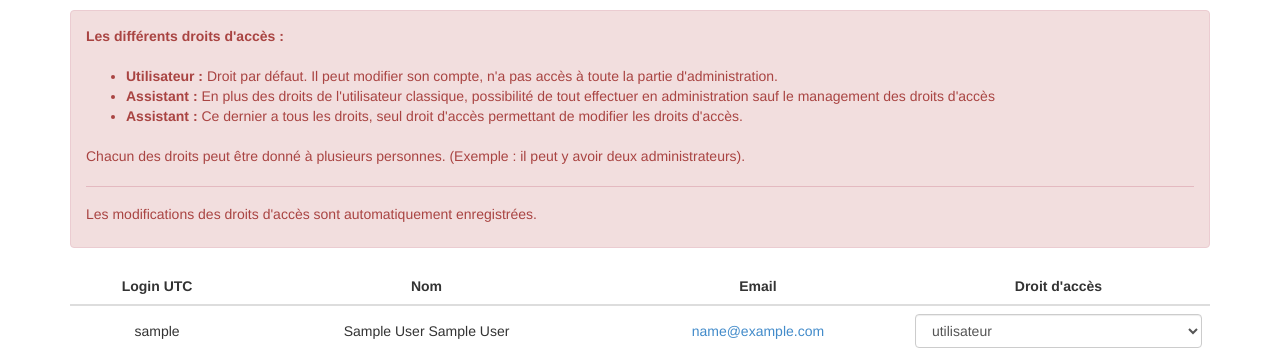
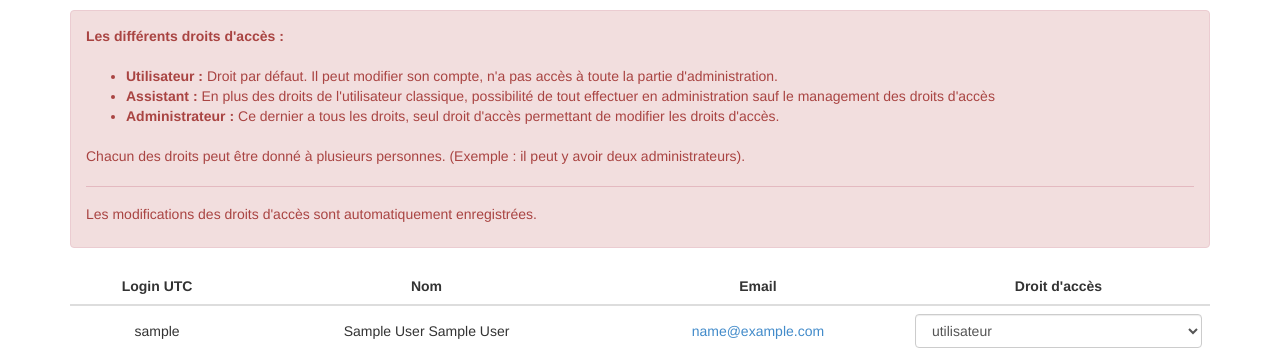
Before and after one commit to DEKHTIARJonathan/TxChoixDesStages, a PHP site: page /admin/userManagement.php in a window 1280 px wide. Shown: the part 200-555 px from the top of the page. Run offline with PHP 8.4, Linux system fonts and the light colour scheme; the visitor is signed in with stand-in values (Sample User, id 1); data that the repository does not hold is empty; a stand-in replaces the project's code that opens the database connection.

Commit message:
user management working 100%

```diff
--- a/admin/userManagement.php
+++ b/admin/userManagement.php
@@ -65,7 +65,7 @@
                     <ul>
                         <li><b>Utilisateur :</b> Droit par défaut. Il peut modifier son compte, n'a pas accès à toute la partie d'administration.</li>
                         <li><b>Assistant :</b> En plus des droits de l'utilisateur classique, possibilité de tout effectuer en administration sauf le management des droits d'accès</li>
-                        <li><b>Assistant :</b> Ce dernier a tous les droits, seul droit d'accès permettant de  modifier les droits d'accès.</li>
+                        <li><b>Administrateur :</b> Ce dernier a tous les droits, seul droit d'accès permettant de  modifier les droits d'accès.</li>
                     </ul>
                     <br>
                     Chacun des droits peut être donné à plusieurs personnes. (Exemple : il peut y avoir deux administrateurs).<br>
```
